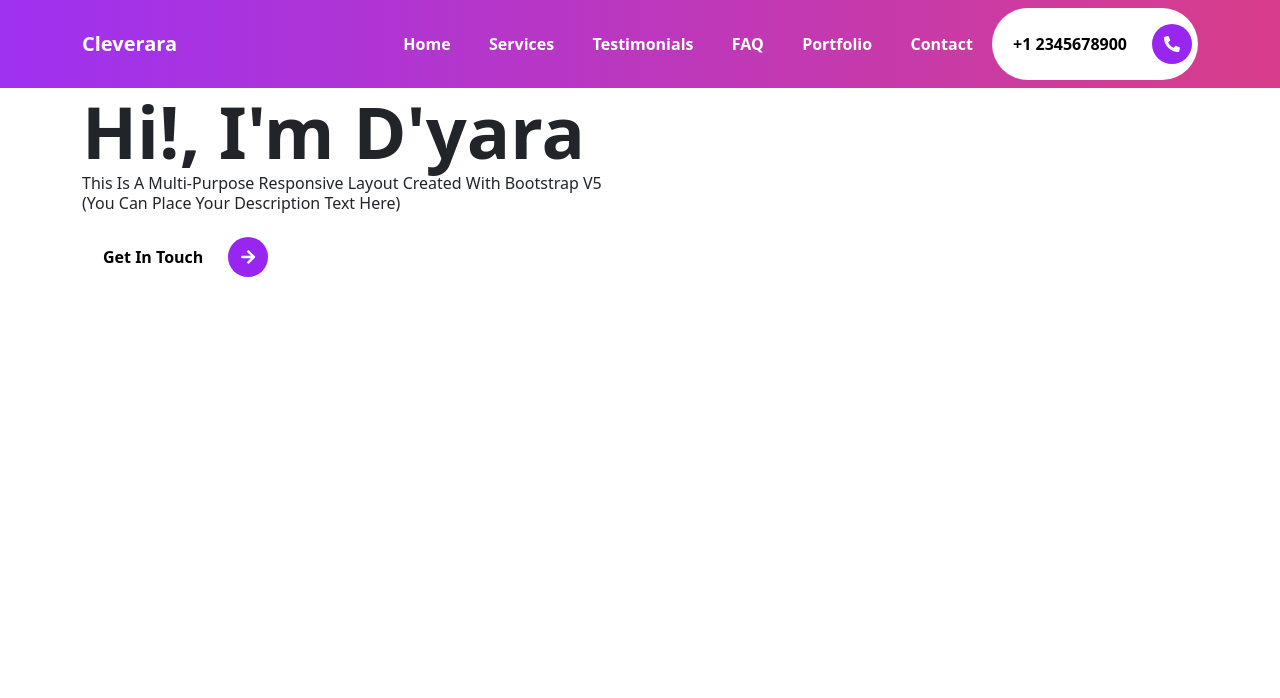
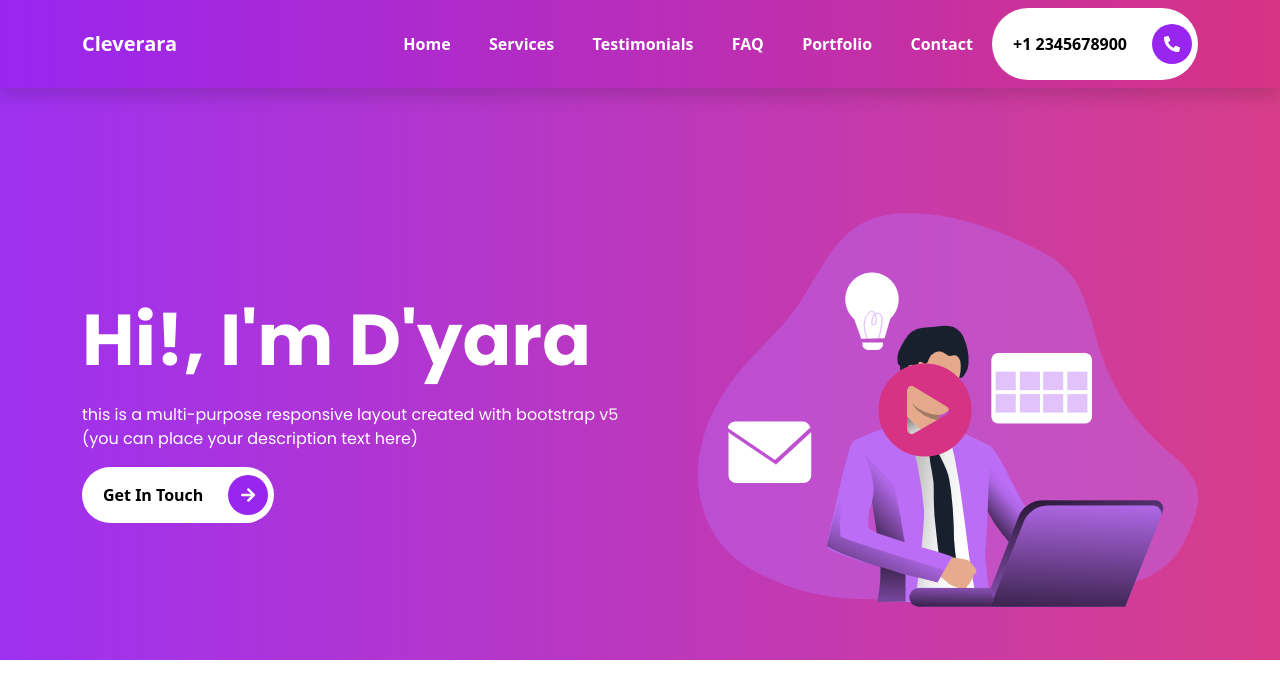
Before and after one commit to dyarawilliams/cleverara, a website: page index.html in a window 1280 px wide. Drawn offline with Linux system fonts and the light colour scheme.

Commit message:
continued work of intro section

```diff
--- a/index.html
+++ b/index.html
@@ -8,11 +8,14 @@
   <title>Cleverara</title>
   <link rel="stylesheet" href="assets/css/style.css">
   <link rel="stylesheet" href="assets/css/fontawesome.css">
+  <link href="https://fonts.googleapis.com/css2?family=Poppins:wght@400;500;600;700;800;900&display=swap"
+    rel="stylesheet">
+
 </head>
 
 <body>
   <!-- START OF THE NAVBAR SECTION  -->
-  <nav class="navbar navbar-expand-lg navbar-dark menu">
+  <nav class="navbar navbar-expand-lg navbar-dark menu shadow fixed-top">
     <div class="container">
       <a class="navbar-brand" href="#">
         <!-- <img src="images/logo.png" alt="A picture of cleverara logo" width="160" height="60"> -->
@@ -53,18 +56,28 @@
   <!-- START OF THE INTRO SECTION -->
   <section id="home" class="intro-section">
     <div class="container">
-      <div class="row">
+      <div class="row align-items-center text-white">
+        <!-- START OF FIRST COLUMN WITH THE INTRO -->
         <div class="col-md-6 intros">
           <h1 class="display-2">
             <span class="display-2--intro">Hi!, I'm D'yara</span>
-            <span class="display-2--description">this is a multi-purpose responsive layout created with bootstrap v5
+            <span class="display-2--description lh-base">this is a multi-purpose responsive layout created with
+              bootstrap v5
               (you can place your description text here)</span>
           </h1>
           <button type="button" class="rounded-pill btn-rounded">Get In Touch
             <span><i class="fas fa-arrow-right"></i></span>
           </button>
         </div>
-        <div class="col-md-6 intros"></div>
+        <!-- START SECOND COLUMN WITH VIDEO -->
+        <div class="col-md-6 intros text-end">
+          <div class="video-box">
+            <img src="images/illustrations/intro-section-illustration.png" alt=" A video illustrations" class="img-fluid">
+            <a href="#" class="position-absolute top-50 start-50 translate-middle">
+              <span><i class="fas fa-play-circle"></i></span>
+            </a>
+          </div>
+        </div>
       </div>
     </div>
   </section>
--- a/scss/components/_mixins.scss
+++ b/scss/components/_mixins.scss
@@ -4,3 +4,11 @@
 @mixin gradient {
     background: linear-gradient(to right, rgba($primary, 0.95), rgba($secondary, 0.95));
 }
+
+// Absolute Center
+@mixin absoluteCenter {
+    position: absolute;
+    top: 50%;
+    left: 50%;
+    transform: translate(-50%, -50%);
+}
--- a/scss/components/_typography.scss
+++ b/scss/components/_typography.scss
@@ -3,14 +3,18 @@
 .display-2 {
     margin-bottom: 1rem;
     text-transform: capitalize;
+    font-family: 'Poppins', sans-serif;
 
     &--intro {
         display: inline-block;
         font-weight: 700;
+        font-family: 'Poppins', sans-serif;
     }
 
     &--description {
         font-size: 1rem;
         display: block;
+        margin-top: 1.2rem;
+        text-transform: none;
     }
 }
--- /dev/null
+++ b/scss/sections/_intro-section.scss
@@ -0,0 +1,29 @@
+@use '../custom' as *;
+@use '../components/mixins' as *;
+
+.intro-section {
+    @include gradient;
+    padding: 10rem 0 0 0;
+    width: 100%;
+    height: 100%;
+
+}
+
+.intros {
+    position: relative;
+
+    .video-box {
+
+        a {
+            // @include absoluteCenter;
+
+            span {
+
+                i {
+                    font-size: 6rem;
+                    color: $secondary;
+                }
+            }
+        }
+    }
+}
```
Also changed, not shown: assets/css/style.css, images/illustrations/intro-section-illustration.png (added), 1 other file.
